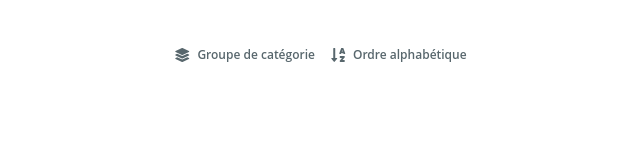
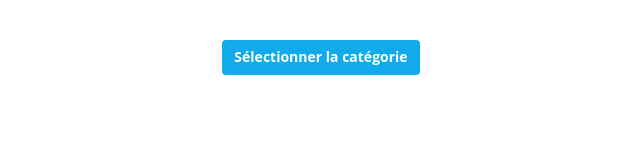
Before and after one commit to AitorChain/Dougs, a Gatsby site in the folder frontend/: page / in a window 1280 px wide. Shown: the whole page, without its empty margins (319-959 px from the left). Built offline with nearby package versions, Linux system fonts and the light colour scheme; Gatsby itself is replaced by a stand-in of ours.

Commit message:
Finish ActionButton UI

```diff
--- /dev/null
+++ b/frontend/src/components/UI/Buttons/ActionButton/index.tsx
@@ -0,0 +1,28 @@
+import React from 'react';
+import Button from '../Button';
+import classNames from 'classnames';
+
+interface ActionButtonProps {
+	text: string;
+	variant: 'primary' | 'secondary';
+}
+
+const ActionButton = ({ text, variant = 'primary' }: ActionButtonProps) => {
+	return (
+		<Button
+			styles={classNames(
+				'flexBetween gap-2 px-3 py-[9px] text-base font-bold rounded',
+				{
+					'bg-blue text-white': variant === 'primary',
+				}
+			)}
+			onClick={() => {
+				console.log('hi');
+			}}
+		>
+			<span>{text}</span>
+		</Button>
+	);
+};
+
+export default ActionButton;
--- a/frontend/src/pages/index.tsx
+++ b/frontend/src/pages/index.tsx
@@ -2,17 +2,14 @@ import * as React from 'react';
 import type { HeadFC, PageProps } from 'gatsby';
 import SelectButton from '../components/UI/Buttons/SelectButton';
 import { AlphabeticOrderIcon, ThreeBoxesIcon } from '../images/icons';
+import ActionButton from '../components/UI/Buttons/ActionButton';
 
 const IndexPage: React.FC<PageProps> = () => {
 	return (
 		<main className='w-100 h-100 flexCenter m-10'>
-			<SelectButton
-				text={'Groupe de catégorie'}
-				icon={<ThreeBoxesIcon />}
-			/>
-			<SelectButton
-				text={'Ordre alphabétique'}
-				icon={<AlphabeticOrderIcon />}
+			<ActionButton
+				text={'Sélectionner la catégorie'}
+				variant='primary'
 			/>
 		</main>
 	);
--- a/frontend/tailwind.config.js
+++ b/frontend/tailwind.config.js
@@ -8,7 +8,7 @@ module.exports = {
 		extend: {
 			fontSize: {
 				sm   : ['12px', '14.4px'],
-				base : ['14px', '16.8 px'],
+				base : ['14px', '16.8px'],
 				lg   : ['22px', '26.4px'],
 				xl   : ['24px', '32px'],
 			},
```
